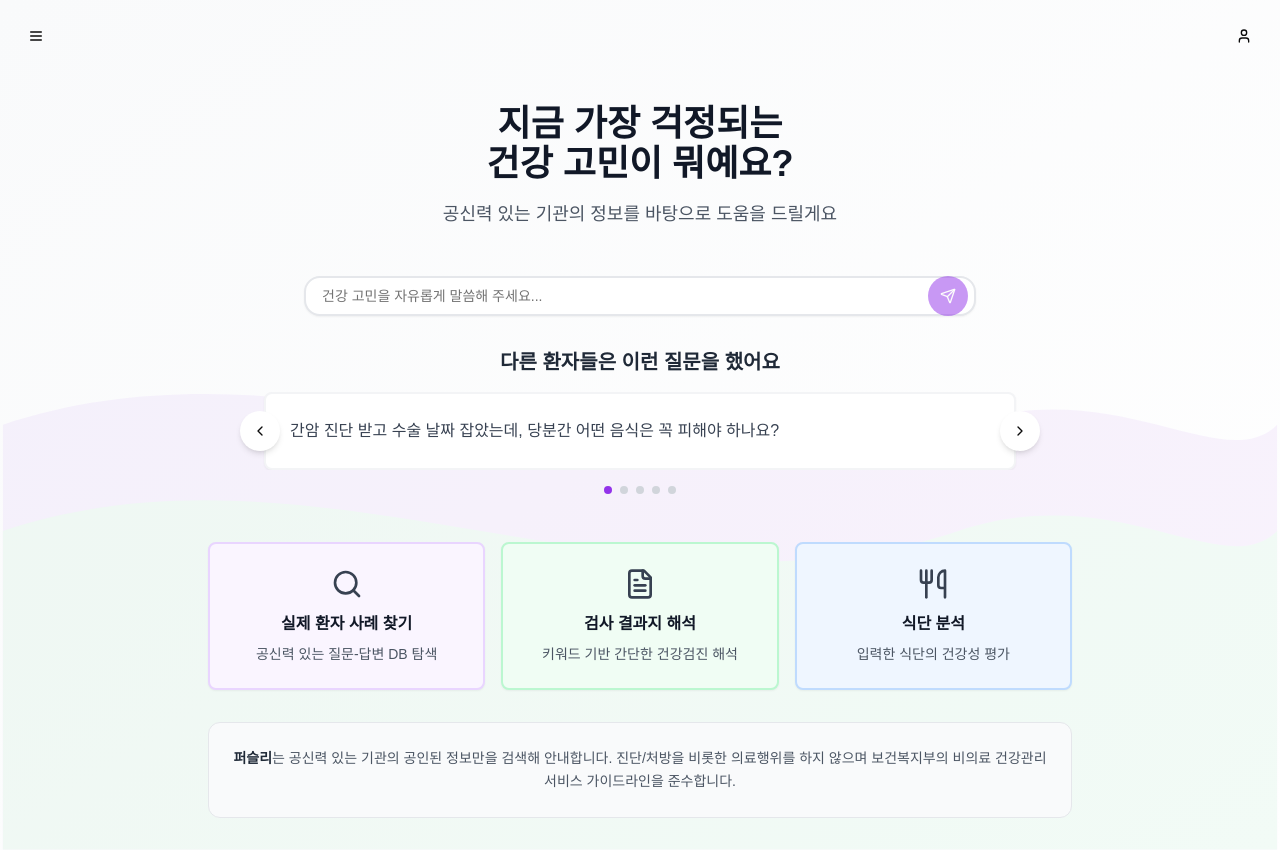
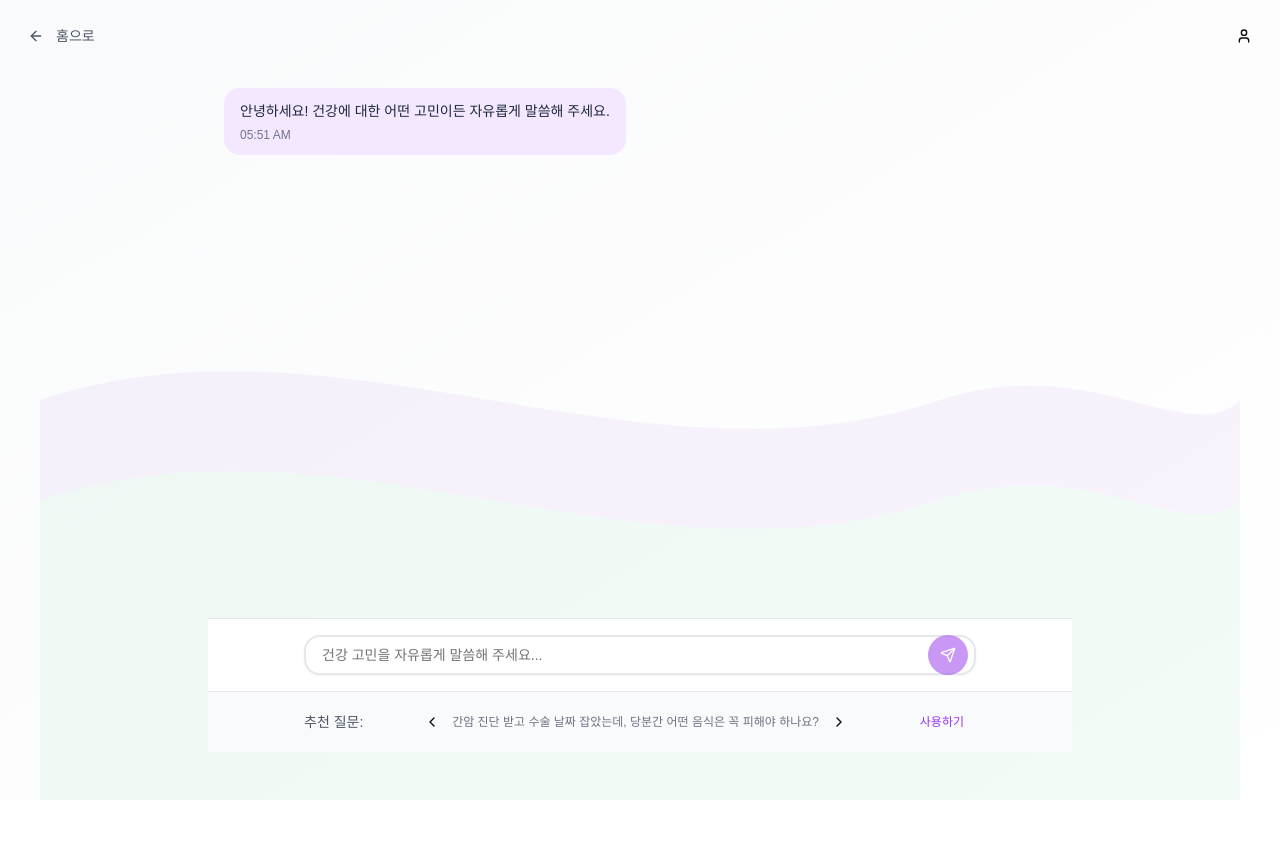
Before and after one commit to seonjakim/medimentor, a Next.js app: page / in a window 1280 px wide. After the commit the page ends 800 px from the top, so only its background shows below. Built offline with nearby package versions, Linux system fonts and the light colour scheme.

Commit message:
chore: change the chatbot ui

```diff
--- a/app/globals.css
+++ b/app/globals.css
@@ -10,6 +10,53 @@ body {
   .text-balance {
     text-wrap: balance;
   }
+}
+
+/* Custom animations for smooth UX transitions */
+@keyframes fadeIn {
+  from {
+    opacity: 0;
+  }
+
+  to {
+    opacity: 1;
+  }
+}
+
+@keyframes slideUp {
+  from {
+    transform: translateY(20px);
+    opacity: 0;
+  }
+
+  to {
+    transform: translateY(0);
+    opacity: 1;
+  }
+}
+
+@keyframes slideUpDelayed {
+  from {
+    transform: translateY(20px);
+    opacity: 0;
+  }
+
+  to {
+    transform: translateY(0);
+    opacity: 1;
+  }
+}
+
+.animate-fade-in {
+  animation: fadeIn 0.6s ease-out;
+}
+
+.animate-slide-up {
+  animation: slideUp 0.5s ease-out;
+}
+
+.animate-slide-up-delayed {
+  animation: slideUpDelayed 0.5s ease-out 0.2s both;
 }
 
 @layer base {
@@ -48,6 +95,7 @@ body {
     --sidebar-border: 220 13% 91%;
     --sidebar-ring: 217.2 91.2% 59.8%;
   }
+
   .dark {
     --background: 0 0% 3.9%;
     --foreground: 0 0% 98%;
@@ -88,6 +136,7 @@ body {
   * {
     @apply border-border;
   }
+
   body {
     @apply bg-background text-foreground;
   }
--- a/health-chatbot.tsx
+++ b/health-chatbot.tsx
@@ -1,10 +1,9 @@
 "use client"
 
-import { useState, useRef, useEffect } from "react"
+import { useState, useEffect } from "react"
 import { Button } from "@/components/ui/button"
 import { Input } from "@/components/ui/input"
-import { Card, CardContent } from "@/components/ui/card"
-import { Menu, User, Send, Search, FileText, Utensils, ChevronLeft, ChevronRight, ArrowLeft } from "lucide-react"
+import { User, Send, ChevronLeft, ChevronRight, ArrowLeft } from "lucide-react"
 import { sendMessageToBot } from "@/lib/api"
 import ChatDisplay from "@/components/ChatDisplay"
 
@@ -21,7 +20,6 @@ export default function HealthChatbot() {
   const [currentSlide, setCurrentSlide] = useState(0)
   const [messages, setMessages] = useState<Message[]>([])
   const [isLoading, setIsLoading] = useState(false)
-  const [hasStartedChat, setHasStartedChat] = useState(false)
 
   const recommendedQuestions = [
     "간암 진단 받고 수술 날짜 잡았는데, 당분간 어떤 음식은 꼭 피해야 하나요?",
@@ -31,26 +29,16 @@ export default function HealthChatbot() {
     "갑상선 기능 저하증 진단받았는데 일상생활에서 어떤 점을 조심해야 하나요?",
   ]
 
-  const ctaButtons = [
-    {
-      icon: Search,
-      title: "실제 환자 사례 찾기",
-      description: "공신력 있는 질문-답변 DB 탐색",
-      color: "bg-purple-50 hover:bg-purple-100 border-purple-200",
-    },
-    {
-      icon: FileText,
-      title: "검사 결과지 해석",
-      description: "키워드 기반 간단한 건강검진 해석",
-      color: "bg-green-50 hover:bg-green-100 border-green-200",
-    },
-    {
-      icon: Utensils,
-      title: "식단 분석",
-      description: "입력한 식단의 건강성 평가",
-      color: "bg-blue-50 hover:bg-blue-100 border-blue-200",
-    },
-  ]
+  // Show welcome message on initial load
+  useEffect(() => {
+    const welcomeMessage: Message = {
+      id: 'welcome',
+      text: '안녕하세요! 건강에 대한 어떤 고민이든 자유롭게 말씀해 주세요.',
+      isUser: false,
+      timestamp: new Date(),
+    };
+    setMessages([welcomeMessage]);
+  }, []);
 
   const nextSlide = () => {
     setCurrentSlide((prev) => (prev + 1) % recommendedQuestions.length)
@@ -71,9 +59,6 @@ export default function HealthChatbot() {
   const handleSendMessage = async (messageText: string) => {
     // Don't send empty messages
     if (!messageText.trim()) return;
-
-    // Mark that chat has started
-    setHasStartedChat(true);
 
     // Create user message object
     const userMessage: Message = {
@@ -129,16 +114,6 @@ export default function HealthChatbot() {
     handleSendMessage(inputText);
   };
 
-  /**
-   * Resets the chat and returns to the original layout
-   */
-  const handleGoHome = () => {
-    setHasStartedChat(false);
-    setMessages([]);
-    setInputText('');
-    setIsLoading(false);
-  };
-
   return (
     <div className="min-h-screen bg-gradient-to-br from-gray-50 to-white relative overflow-hidden">
       {/* Wave Background */}
@@ -159,50 +134,35 @@ export default function HealthChatbot() {
 
       {/* Header */}
       <header className="relative z-10 flex items-center justify-between p-4">
-        {hasStartedChat ? (
-          // Home button when chat is active
         <Button
           variant="ghost"
           size="sm"
-            className="rounded-full text-gray-600 hover:text-purple-600"
-            onClick={handleGoHome}
+          className="rounded-full text-gray-600 hover:text-purple-600 transition-colors"
         >
           <ArrowLeft className="w-4 h-4 mr-1" />
           홈으로
         </Button>
-        ) : (
-          <Button variant="ghost" size="icon" className="rounded-full">
-            <Menu className="w-5 h-5" />
-          </Button>
-        )}
         <Button variant="ghost" size="icon" className="rounded-full">
           <User className="w-5 h-5" />
         </Button>
       </header>
 
-      {/* Main Content */}
+      {/* Main Content - Chat Interface */}
       <div className="relative z-10 max-w-4xl mx-auto px-4 pb-8">
-        {!hasStartedChat ? (
-          // Original layout when chat hasn't started
-          <>
-            {/* Title */}
-            <div className="text-center mb-12 mt-8">
-              <h1 className="text-3xl md:text-4xl font-bold text-gray-900 mb-4">
-                지금 가장 걱정되는
-                <br />
-                건강 고민이 뭐예요?
-              </h1>
-              <p className="text-gray-600 text-lg">공신력 있는 기관의 정보를 바탕으로 도움을 드릴게요</p>
+        <div className="flex flex-col h-[calc(100vh-120px)] animate-fade-in">
+          {/* Chat Display - Takes most of the vertical space */}
+          <div className="flex-1 overflow-hidden">
+            <ChatDisplay messages={messages} isLoading={isLoading} />
           </div>
 
-            {/* Chat Input */}
-            <div className="mb-8">
+          {/* Fixed Chat Input at Bottom */}
+          <div className="sticky bottom-0 bg-white border-t border-gray-200 p-4 animate-slide-up">
             <div className="relative max-w-2xl mx-auto">
               <Input
                 value={inputText}
                 onChange={(e) => setInputText(e.target.value)}
                 placeholder="건강 고민을 자유롭게 말씀해 주세요..."
-                  className="pl-4 pr-12 py-4 text-lg rounded-2xl border-2 border-gray-200 focus:border-purple-400 shadow-sm"
+                className="pl-4 pr-12 py-4 text-lg rounded-2xl border-2 border-gray-200 focus:border-purple-400 shadow-sm transition-all duration-200"
                 onKeyPress={(e) => {
                   if (e.key === 'Enter' && !e.shiftKey) {
                     e.preventDefault();
@@ -212,115 +172,7 @@ export default function HealthChatbot() {
               />
               <Button
                 size="icon"
-                  className="absolute right-2 top-1/2 transform -translate-y-1/2 rounded-full bg-purple-600 hover:bg-purple-700"
-                  disabled={!inputText.trim()}
-                  onClick={handleSubmit}
-                >
-                  <Send className="w-4 h-4" />
-                </Button>
-              </div>
-            </div>
-
-            {/* Recommended Questions */}
-            <div className="mb-12">
-              <h2 className="text-xl font-semibold text-gray-800 mb-4 text-center">다른 환자들은 이런 질문을 했어요</h2>
-              <div className="relative max-w-3xl mx-auto">
-                <div className="overflow-hidden">
-                  <div
-                    className="flex transition-transform duration-300 ease-in-out"
-                    style={{ transform: `translateX(-${currentSlide * 100}%)` }}
-                  >
-                    {recommendedQuestions.map((question, index) => (
-                      <div key={index} className="w-full flex-shrink-0 px-2">
-                        <Card
-                          className="cursor-pointer hover:shadow-md transition-shadow border-2 border-gray-100 hover:border-purple-200"
-                          onClick={() => handleQuestionClick(question)}
-                        >
-                          <CardContent className="p-6">
-                            <p className="text-gray-700 leading-relaxed">{question}</p>
-                          </CardContent>
-                        </Card>
-                      </div>
-                    ))}
-                  </div>
-                </div>
-                <Button
-                  variant="ghost"
-                  size="icon"
-                  className="absolute left-0 top-1/2 transform -translate-y-1/2 -translate-x-4 rounded-full bg-white shadow-md hover:bg-gray-50"
-                  onClick={prevSlide}
-                >
-                  <ChevronLeft className="w-4 h-4" />
-                </Button>
-                <Button
-                  variant="ghost"
-                  size="icon"
-                  className="absolute right-0 top-1/2 transform -translate-y-1/2 translate-x-4 rounded-full bg-white shadow-md hover:bg-gray-50"
-                  onClick={nextSlide}
-                >
-                  <ChevronRight className="w-4 h-4" />
-                </Button>
-              </div>
-              <div className="flex justify-center mt-4 space-x-2">
-                {recommendedQuestions.map((_, index) => (
-                  <button
-                    key={index}
-                    className={`w-2 h-2 rounded-full transition-colors ${
-                      index === currentSlide ? "bg-purple-600" : "bg-gray-300"
-                    }`}
-                    onClick={() => setCurrentSlide(index)}
-                  />
-                ))}
-              </div>
-            </div>
-
-            {/* CTA Buttons */}
-            <div className="grid md:grid-cols-3 gap-4 mb-8">
-              {ctaButtons.map((button, index) => (
-                <Card key={index} className={`cursor-pointer transition-all hover:shadow-lg border-2 ${button.color}`}>
-                  <CardContent className="p-6 text-center">
-                    <button.icon className="w-8 h-8 mx-auto mb-3 text-gray-700" />
-                    <h3 className="font-semibold text-gray-900 mb-2">{button.title}</h3>
-                    <p className="text-sm text-gray-600">{button.description}</p>
-                  </CardContent>
-                </Card>
-              ))}
-            </div>
-
-            {/* Disclaimer */}
-            <div className="bg-gray-50 rounded-xl p-6 border border-gray-200">
-              <p className="text-sm text-gray-600 leading-relaxed text-center">
-                <strong className="text-gray-800">퍼슬리</strong>는 공신력 있는 기관의 공인된 정보만을 검색해 안내합니다.
-                진단/처방을 비롯한 의료행위를 하지 않으며 보건복지부의 비의료 건강관리서비스 가이드라인을 준수합니다.
-              </p>
-            </div>
-          </>
-        ) : (
-          // Chat-focused layout when chat has started
-          <div className="flex flex-col h-[calc(100vh-120px)]">
-            {/* Chat Display - Takes most of the vertical space */}
-            <div className="flex-1 overflow-hidden">
-              <ChatDisplay messages={messages} isLoading={isLoading} />
-            </div>
-
-            {/* Fixed Chat Input at Bottom */}
-            <div className="sticky bottom-0 bg-white border-t border-gray-200 p-4">
-              <div className="relative max-w-2xl mx-auto">
-                <Input
-                  value={inputText}
-                  onChange={(e) => setInputText(e.target.value)}
-                  placeholder="건강 고민을 자유롭게 말씀해 주세요..."
-                  className="pl-4 pr-12 py-4 text-lg rounded-2xl border-2 border-gray-200 focus:border-purple-400 shadow-sm"
-                  onKeyPress={(e) => {
-                    if (e.key === 'Enter' && !e.shiftKey) {
-                      e.preventDefault();
-                      handleSubmit();
-                    }
-                  }}
-                />
-                <Button
-                  size="icon"
-                  className="absolute right-2 top-1/2 transform -translate-y-1/2 rounded-full bg-purple-600 hover:bg-purple-700"
+                className="absolute right-2 top-1/2 transform -translate-y-1/2 rounded-full bg-purple-600 hover:bg-purple-700 transition-colors"
                 disabled={!inputText.trim() || isLoading}
                 onClick={handleSubmit}
               >
@@ -330,7 +182,7 @@ export default function HealthChatbot() {
           </div>
 
           {/* Small Recommended Questions Bar at Bottom */}
-            <div className="bg-gray-50 border-t border-gray-200 p-3">
+          <div className="bg-gray-50 border-t border-gray-200 p-3 animate-slide-up-delayed">
             <div className="max-w-2xl mx-auto">
               <div className="flex items-center justify-between">
                 <span className="text-sm text-gray-600 font-medium">추천 질문:</span>
@@ -338,7 +190,7 @@ export default function HealthChatbot() {
                   <Button
                     variant="ghost"
                     size="sm"
-                      className="h-6 w-6 p-0 rounded-full"
+                    className="h-6 w-6 p-0 rounded-full hover:bg-gray-200 transition-colors"
                     onClick={prevSlide}
                   >
                     <ChevronLeft className="w-3 h-3" />
@@ -349,7 +201,7 @@ export default function HealthChatbot() {
                   <Button
                     variant="ghost"
                     size="sm"
-                      className="h-6 w-6 p-0 rounded-full"
+                    className="h-6 w-6 p-0 rounded-full hover:bg-gray-200 transition-colors"
                     onClick={nextSlide}
                   >
                     <ChevronRight className="w-3 h-3" />
@@ -358,7 +210,7 @@ export default function HealthChatbot() {
                 <Button
                   variant="ghost"
                   size="sm"
-                    className="text-xs text-purple-600 hover:text-purple-700"
+                  className="text-xs text-purple-600 hover:text-purple-700 transition-colors"
                   onClick={() => handleQuestionClick(recommendedQuestions[currentSlide])}
                 >
                   사용하기
@@ -367,7 +219,6 @@ export default function HealthChatbot() {
             </div>
           </div>
         </div>
-        )}
       </div>
     </div>
   )
```
Lines whose indentation alone changed are shown as unchanged.
